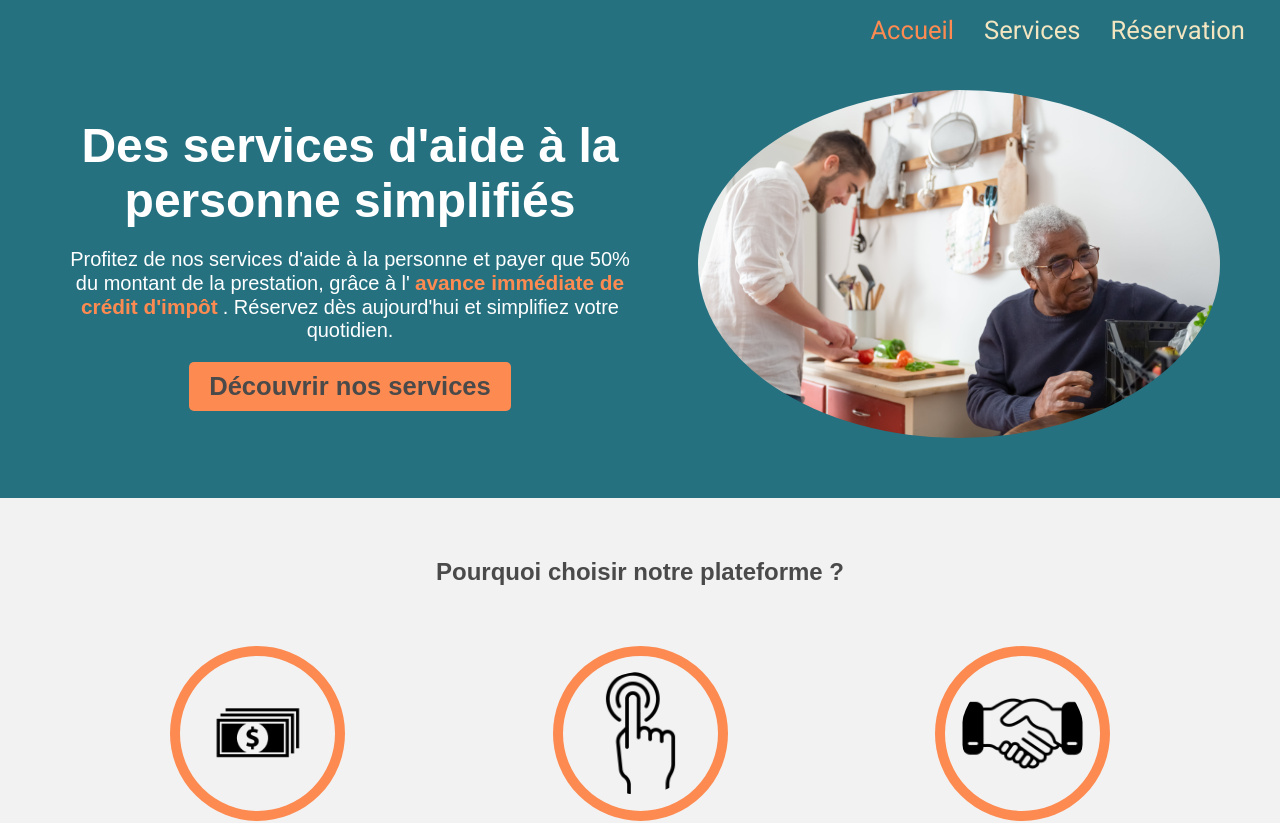
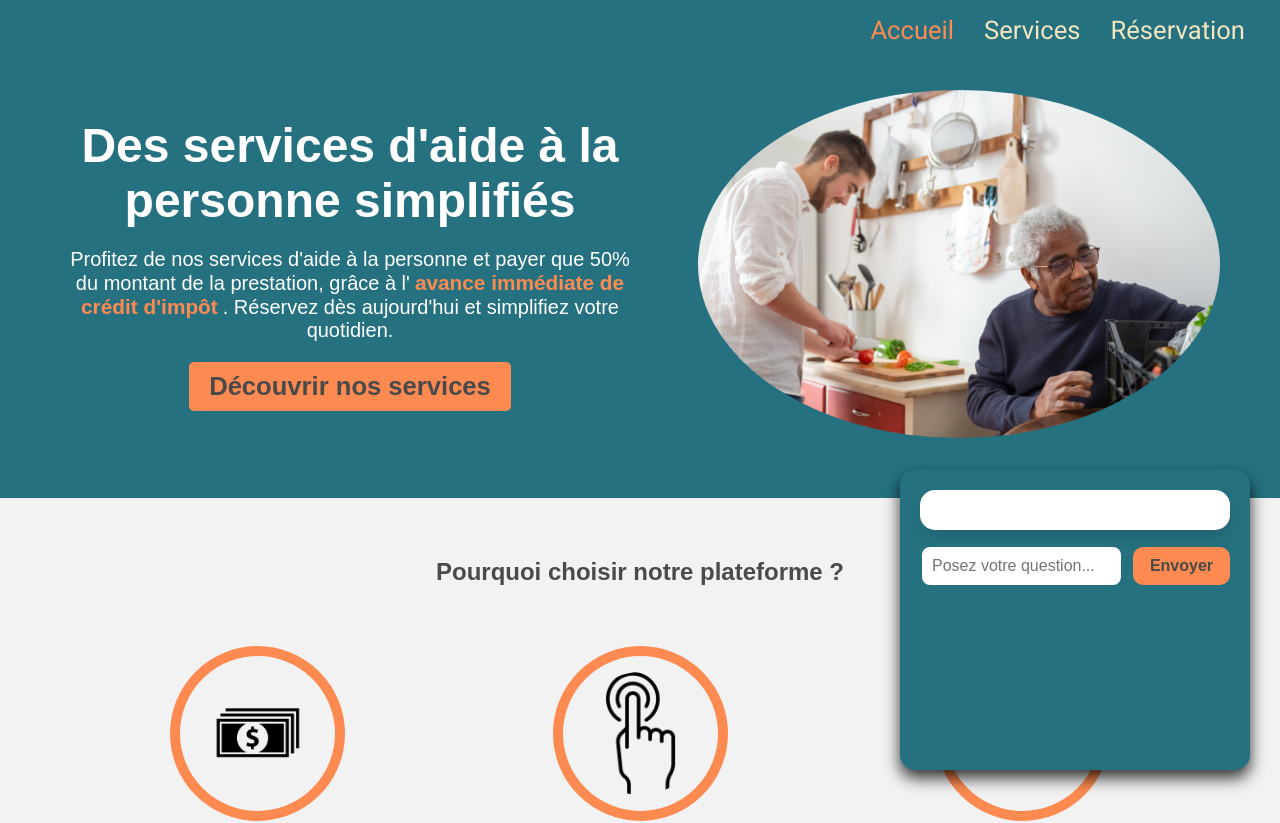
Before and after one commit to Axel93183/RepoOne, a React (Create React App) app: page / in a window 1280 px wide. Shown: the top 823 px of the page. Built offline with nearby package versions, Linux system fonts and the light colour scheme.

Commit message:
Components : Chatbot - integration

```diff
--- a/src/App.tsx
+++ b/src/App.tsx
@@ -6,11 +6,13 @@ import HomePage from "./pages/HomePage/HomePage";
 import ServicesPage from "./pages/ServicesPage/ServicesPage";
 import Footer from "./components/Footer/Footer";
 import "./App.css";
+import Chatbot from "./components/Chatbot/Chatbot";
 
 const App: React.FC = () => {
   return (
     <Router>
       <div className="App">
+        <Chatbot />
         <Navbar />
         <div className="main-container">
           <Routes>
--- /dev/null
+++ b/src/components/Chatbot/Chatbot.css
@@ -0,0 +1,125 @@
+.chatbot-container {
+  background-color: var(--color-primary);
+  position: fixed;
+  bottom: 30px;
+  right: 30px;
+  max-height: 300px;
+  height: 100%;
+  max-width: 350px;
+  width: 100%;
+  z-index: 9999;
+  border-radius: 15px;
+  padding: 20px;
+  background: opacity(0.8);
+  overflow-y: auto;
+  box-shadow: 0 8px 16px rgba(0, 0, 0, 0.8);
+}
+
+.chatbox {
+  background-color: white;
+  border-radius: 15px;
+  padding: 20px;
+  box-shadow: 0 8px 16px rgba(0, 0, 0, 0.1);
+  max-height: 500px;
+  overflow-y: auto;
+  margin-bottom: 15px;
+}
+
+.message {
+  display: flex;
+  flex-direction: column;
+  margin-bottom: 10px;
+}
+
+.message div {
+  padding: 10px;
+  border-radius: 10px;
+  max-width: 70%;
+  line-height: 1.4;
+}
+
+.message div:first-child {
+  align-self: flex-end;
+  background-color: #fd8b51; /* Couleur de la bulle utilisateur */
+  color: white;
+}
+
+.message div:last-child {
+  align-self: flex-start;
+  background-color: #cb6040; /* Couleur de la bulle chatbot */
+  color: white;
+}
+
+/* Input et Bouton */
+.chatbot-input-container {
+  display: flex;
+  align-items: center;
+  gap: 10px;
+}
+
+input[type="text"] {
+  width: calc(100% - 100px);
+  padding: 10px;
+  border: 2px solid #257180;
+  border-radius: 10px;
+  font-size: 16px;
+  outline: none;
+  transition: border-color 0.3s ease;
+}
+
+input[type="text"]:focus {
+  border-color: #fd8b51;
+}
+
+.chatbot-send-button {
+  width: 100px;
+  background-color: var(--color-secondary);
+  color: var(--color-text);
+  border: none;
+  padding: 10px;
+  border-radius: 10px;
+  cursor: pointer;
+  font-size: 16px;
+  transition: background-color 0.3s ease;
+  font-weight: 600;
+  align-items: center;
+}
+
+.chatbot-send-button:hover {
+  background-color: var(--color-background);
+}
+
+.chatbot-send-button:disabled {
+  background-color: #ddd;
+  cursor: not-allowed;
+}
+
+/* Scroll personnalisé */
+.chatbox::-webkit-scrollbar {
+  width: 8px;
+}
+
+.chatbox::-webkit-scrollbar-thumb {
+  background-color: #fd8b51;
+  border-radius: 10px;
+}
+
+.chatbox::-webkit-scrollbar-track {
+  background-color: #f2e5bf;
+}
+
+/* Animation pour l'ajout de messages */
+.message div {
+  animation: fadeIn 0.3s ease-in-out;
+}
+
+@keyframes fadeIn {
+  0% {
+    opacity: 0;
+    transform: translateY(10px);
+  }
+  100% {
+    opacity: 1;
+    transform: translateY(0);
+  }
+}
--- /dev/null
+++ b/src/components/Chatbot/Chatbot.tsx
@@ -0,0 +1,78 @@
+import "./Chatbot.css";
+
+import React, { useState } from "react";
+
+const Chatbot: React.FC = () => {
+  const [input, setInput] = useState<string>("");
+  const [messages, setMessages] = useState<
+    Array<{ user: string; bot: string }>
+  >([]);
+
+  const handleInputChange = (e: React.ChangeEvent<HTMLInputElement>) => {
+    setInput(e.target.value);
+  };
+
+  const handleSendMessage = async () => {
+    if (input.trim() === "") return;
+
+    const userMessage = input;
+    setMessages([...messages, { user: userMessage, bot: "..." }]);
+    setInput("");
+
+    try {
+      const response = await fetch("http://localhost:5000/api/chat", {
+        method: "POST",
+        headers: {
+          "Content-Type": "application/json",
+        },
+        body: JSON.stringify({ question: userMessage }),
+      });
+
+      const data = await response.json();
+      setMessages((prevMessages) =>
+        prevMessages.map((msg, i) =>
+          i === prevMessages.length - 1 ? { ...msg, bot: data.answer } : msg
+        )
+      );
+    } catch (error) {
+      console.error("Error fetching chatbot response:", error);
+      setMessages((prevMessages) =>
+        prevMessages.map((msg, i) =>
+          i === prevMessages.length - 1
+            ? { ...msg, bot: "Erreur dans la réponse du chatbot." }
+            : msg
+        )
+      );
+    }
+  };
+
+  return (
+    <div className="chatbot-container">
+      <div className="chatbox">
+        {messages.map((msg, index) => (
+          <div key={index} className="message">
+            <div>
+              <strong>Vous:</strong> {msg.user}
+            </div>
+            <div>
+              <strong>Assistance:</strong> {msg.bot}
+            </div>
+          </div>
+        ))}
+      </div>
+      <div className="chatbot-input-container">
+        <input
+          type="text"
+          value={input}
+          onChange={handleInputChange}
+          placeholder="Posez votre question..."
+        />
+        <button className="chatbot-send-button" onClick={handleSendMessage}>
+          Envoyer
+        </button>
+      </div>
+    </div>
+  );
+};
+
+export default Chatbot;
```
